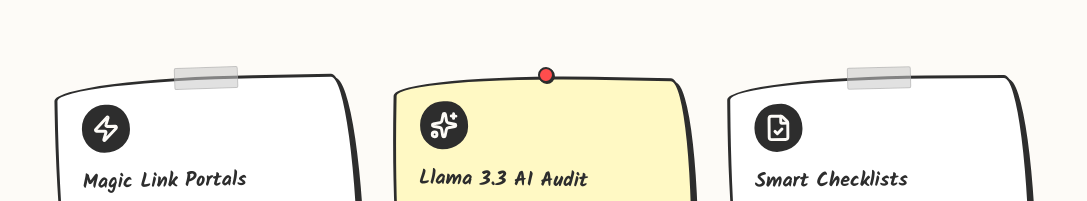
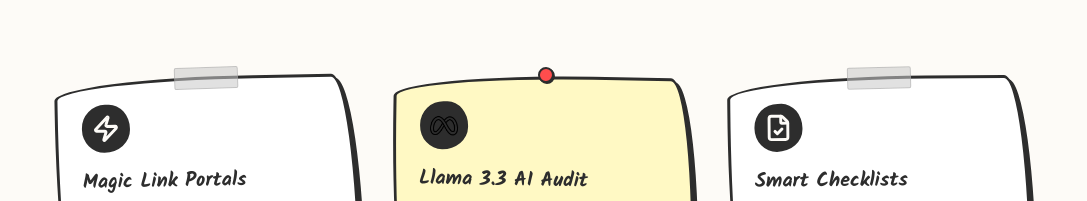
Before and after one commit to ArdaHFO/FetchAsset, a Next.js app: page / in a window 1280 px wide. Shown: the part 1085-1286 px from the top of the page, without its empty margins (96-1183 px from the left). Built offline with nearby package versions, Linux system fonts and the light colour scheme; no server answers.

Commit message:
feat: replace Sparkles icons with meta-llama.png in AI sections

```diff
--- a/src/app/(auth)/login/page.tsx
+++ b/src/app/(auth)/login/page.tsx
@@ -2,7 +2,8 @@
 
 import { useState } from 'react'
 import { useRouter } from 'next/navigation'
-import { Mail, ArrowRight, Sparkles } from 'lucide-react'
+import Image from 'next/image'
+import { Mail, ArrowRight } from 'lucide-react'
 import { createClient } from '@/lib/supabase/client'
 import { WobblyButton, WobblyCard, WobblyCardContent } from '@/components/ui'
 import { WobblyFormField } from '@/components/ui'
@@ -71,7 +72,7 @@
           {/* Header */}
           <div className="mb-7 text-center">
             <div className="flex items-center justify-center gap-2 mb-2">
-              <Sparkles size={20} className="text-accent" />
+              <Image src="/meta-llama.png" alt="AI" width={20} height={20} />
               <h1 className="font-heading text-2xl text-ink">Welcome back!</h1>
             </div>
             <p className="font-body text-sm text-ink/60">
--- a/src/app/page.tsx
+++ b/src/app/page.tsx
@@ -8,7 +8,6 @@
   Zap,
   FileCheck,
   Users,
-  Sparkles,
   Upload,
   CheckCircle,
   AlertCircle,
@@ -16,6 +15,7 @@
   Lock,
   Building2,
 } from 'lucide-react'
+import Image from 'next/image'
 import {
   WobblyButton,
   WobblyCard,
@@ -194,7 +194,7 @@
               flavor: 'default' as const, decoration: 'tape' as const, rotate: '-1' as const,
             },
             {
-              icon: <Sparkles className="w-7 h-7" strokeWidth={2.5} />,
+              icon: <Image src="/meta-llama.png" alt="AI" width={28} height={28} />,
               title: 'Llama 3.3 AI Audit',
               desc: 'AI reads every uploaded document and flags issues. Expired tax IDs, missing brand colors, wrong formats.',
               flavor: 'postit' as const, decoration: 'tack' as const, rotate: '1' as const,
@@ -398,7 +398,7 @@
                   className="w-10 h-10 bg-ink flex items-center justify-center flex-shrink-0"
                   style={{ borderRadius: '50% 45% 55% 48% / 50% 52% 48% 50%' }}
                 >
-                  <Sparkles className="w-5 h-5 text-postit" strokeWidth={2.5} />
+                  <Image src="/meta-llama.png" alt="AI" width={20} height={20} />
                 </div>
                 <WobblyCardTitle>Llama 3.3 Smart Audit</WobblyCardTitle>
               </div>
--- a/src/components/dashboard/ai-audit-panel.tsx
+++ b/src/components/dashboard/ai-audit-panel.tsx
@@ -1,7 +1,8 @@
 'use client'
 
 import { cn } from '@/lib/utils'
-import { AlertTriangle, Info, XCircle, CheckCircle2, Sparkles, Loader2, AlertCircle } from 'lucide-react'
+import { AlertTriangle, Info, XCircle, CheckCircle2, Loader2, AlertCircle } from 'lucide-react'
+import Image from 'next/image'
 import type { AuditResult, AuditIssue } from '@/lib/ai/types'
 
 // ── Quality score ring ────────────────────────────────────────────
@@ -127,7 +128,7 @@
         <ScoreRing score={auditResult.quality_score} />
         <div className="flex-1 min-w-0">
           <div className="flex items-center gap-2 mb-1">
-            <Sparkles size={14} className="text-ink/50 flex-shrink-0" />
+            <Image src="/meta-llama.png" alt="AI" width={14} height={14} className="flex-shrink-0" />
             <span className="font-body text-xs text-ink/50 uppercase tracking-wide">
               Llama 3.3 Audit
             </span>
--- a/src/components/dashboard/asset-request-list.tsx
+++ b/src/components/dashboard/asset-request-list.tsx
@@ -1,7 +1,8 @@
 'use client'
 
 import { useState } from 'react'
-import { Plus, Trash2, FileCheck2, FileX2, FileClock, File, Loader2, Sparkles } from 'lucide-react'
+import { Plus, Trash2, FileCheck2, FileX2, FileClock, File, Loader2 } from 'lucide-react'
+import Image from 'next/image'
 import { useRouter } from 'next/navigation'
 import { createClient } from '@/lib/supabase/client'
 import { WobblyButton } from '@/components/ui'
@@ -40,7 +41,7 @@
 function AuditStatusDot({ status }: { status: string | null | undefined }) {
   if (!status || status === 'pending') return null
   if (status === 'processing') return <Loader2 size={11} className="text-blue animate-spin" />
-  if (status === 'complete') return <Sparkles size={11} className="text-ink/40" />
+  if (status === 'complete') return <Image src="/meta-llama.png" alt="AI" width={11} height={11} />
   if (status === 'error') return <span className="text-[10px] text-accent">!</span>
   return null
 }
--- a/src/components/dashboard/sidebar.tsx
+++ b/src/components/dashboard/sidebar.tsx
@@ -2,6 +2,7 @@
 
 import { useState } from 'react'
 import Link from 'next/link'
+import Image from 'next/image'
 import { usePathname, useRouter } from 'next/navigation'
 import {
   LayoutDashboard,
@@ -10,7 +11,6 @@
   LogOut,
   Menu,
   X,
-  Sparkles,
   ChevronRight,
   Zap,
 } from 'lucide-react'
@@ -88,7 +88,7 @@
         <span className="font-heading text-2xl text-ink leading-none">
           Fetch<span className="text-accent">Asset</span>
         </span>
-        <Sparkles size={14} className="text-accent/70 mt-0.5" />
+        <Image src="/meta-llama.png" alt="AI" width={14} height={14} className="mt-0.5" />
       </div>
 
       {/* Nav */}
```
Also changed, not shown: public/icons8-meta-50.png (added), public/meta-llama.png (added).
